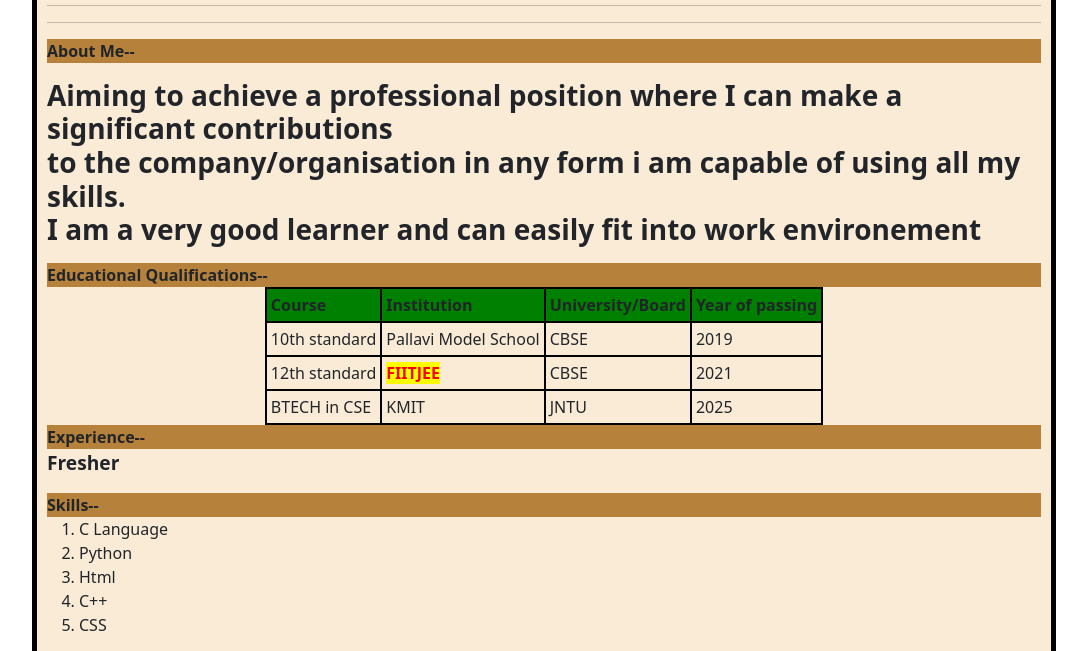
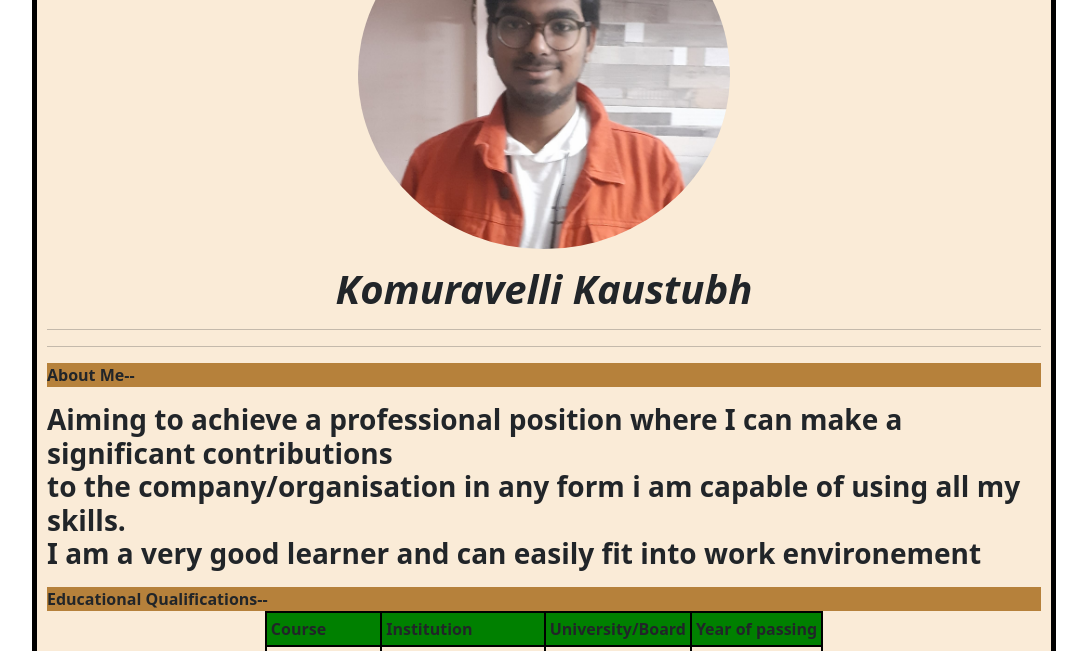
Before and after one commit to Komuravelli-Kaustubh/resumewithbs, a plain HTML site: page index.html in a window 1280 px wide. Shown: the part 172-823 px from the top of the page, without its empty margins (118-1205 px from the left). Drawn offline with nearby package versions, Linux system fonts and the light colour scheme.

Commit message:
Update index.html

```diff
--- a/index.html
+++ b/index.html
@@ -117,7 +117,7 @@
             </tr>
         </tbody>
     </table> -->
-            <img src="C:\Users\Kaust\Downloads\WhatsApp Image 2022-11-15 at 22.23.12.jpeg" alt="profile photo"
+            <img src="photo.jpeg" alt="profile photo"
                 height="350">
             <p>
             <h1><b><i> Komuravelli Kaustubh</i></b></h1>
```
